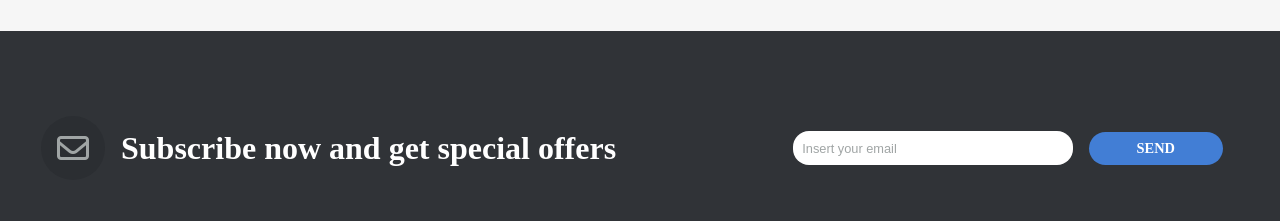
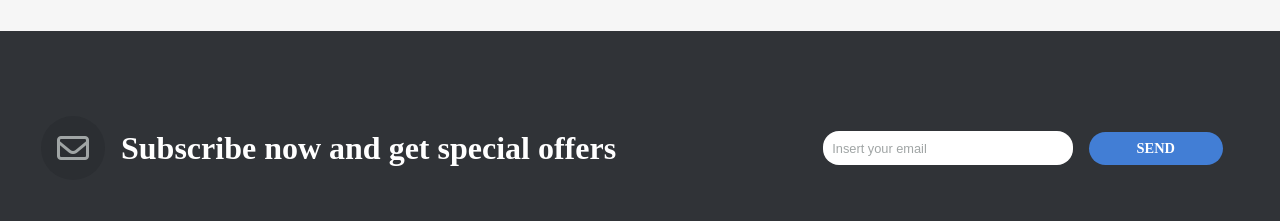
Before and after one commit to valeriosalzano/proj-html-vuejs, a Vue app: page / in a window 1280 px wide. Shown: the part 6080-6301 px from the top of the page. Built offline with nearby package versions, Linux system fonts and the light colour scheme.

Commit message:
little changes

```diff
--- a/src/components/CallToAction.vue
+++ b/src/components/CallToAction.vue
@@ -41,7 +41,7 @@ import OneButton from './OneButton.vue';
       .input-group {
         margin-left: 2rem;
         input {
-          min-width: 280px;
+          min-width: 250px;
           border-radius: 1rem;
           padding: 0.6rem;
           border: none;
--- a/src/components/PageHeader.vue
+++ b/src/components/PageHeader.vue
@@ -77,7 +77,7 @@ import OneButton from './OneButton.vue';
         ]
       }
     },
-}
+  }
 </script>
 
 <style lang="scss" scoped>
```
